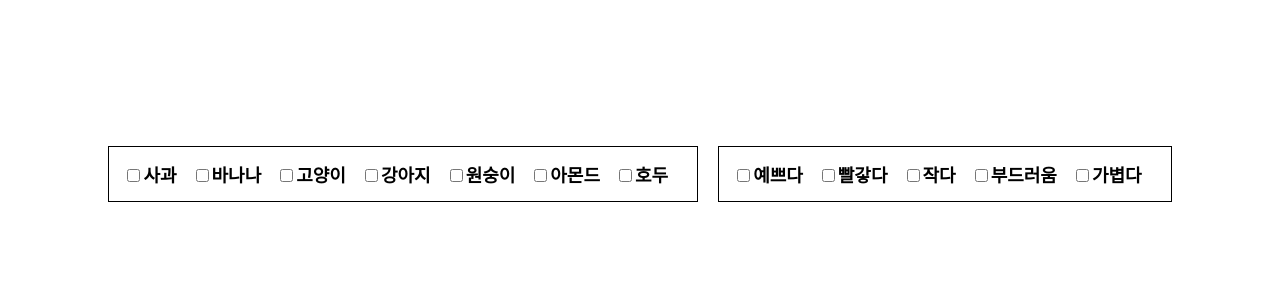
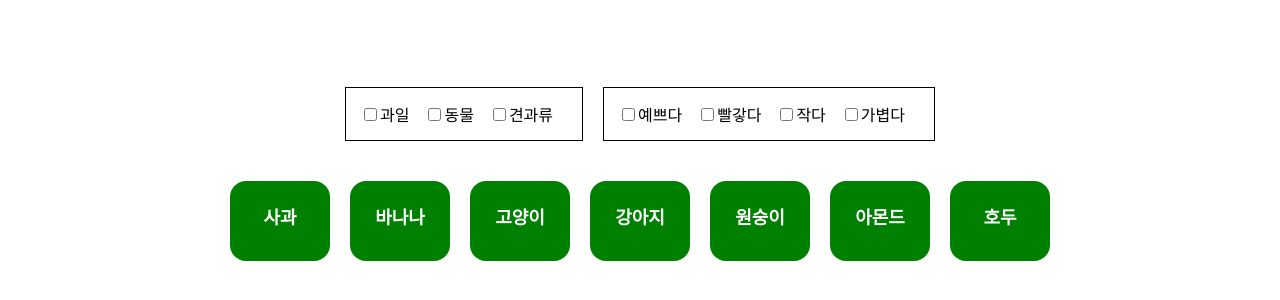
Before and after one commit to rious275/feature-filter, a React (Create React App) app: page / in a window 1280 px wide. Shown: the part 234-534 px from the top of the page. Built offline with nearby package versions, Linux system fonts and the light colour scheme.

Commit message:
Add: data, layout setting

```diff
--- a/public/data/requests.json
+++ b/public/data/requests.json
@@ -3,7 +3,7 @@
     {
       "id": 1,
       "name": "사과",
-      "material": ["예쁘다", "빨갛다"],
+      "material": ["예쁘다", "작다"],
       "kinds": "과일"
     },
     {
@@ -27,19 +27,19 @@
     {
       "id": 5,
       "name": "원숭이",
-      "material": ["빨갛다"],
+      "material": ["가볍다"],
       "kinds": "동물"
     },
     {
       "id": 6,
       "name": "아몬드",
-      "material": ["단단함"],
+      "material": ["작다"],
       "kinds": "견과류"
     },
     {
       "id": 7,
       "name": "호두",
-      "material": ["단단함", "부드러움"],
+      "material": ["단단함", "작다"],
       "kinds": "견과류"
     }
   ]
--- a/src/App.js
+++ b/src/App.js
@@ -17,36 +17,23 @@ function App() {
     console.log(`e`, e.target.value);
   }
 
+  console.log(`dataList`, dataList)
+
   return (
     <Container>
+      <FilterContainer>
         <Filter1>
           <InputDiv>
-          <input onChange={checkVal} value="사과" type="checkbox" />
-          <span>사과</span>
+            <input onChange={checkVal} value="과일" type="checkbox" />
+            <span>과일</span>
           </InputDiv>
           <InputDiv>
-          <input onChange={checkVal} value="바나나" type="checkbox" />
-          <span>바나나</span>
+            <input onChange={checkVal} value="동물" type="checkbox" />
+            <span>동물</span>
           </InputDiv>
           <InputDiv>
-          <input onChange={checkVal} value="고양이" type="checkbox" />
-          <span>고양이</span>
-        </InputDiv>
-        <InputDiv>
-          <input onChange={checkVal} value="강아지" type="checkbox" />
-          <span>강아지</span>
-        </InputDiv>
-        <InputDiv>
-          <input onChange={checkVal} value="원숭이" type="checkbox" />
-          <span>원숭이</span>
-        </InputDiv>
-        <InputDiv>
-          <input onChange={checkVal} value="아몬드" type="checkbox" />
-          <span>아몬드</span>
-        </InputDiv>
-        <InputDiv>
-          <input onChange={checkVal} value="호두" type="checkbox" />
-          <span>호두</span>
+            <input onChange={checkVal} value="견과류" type="checkbox" />
+            <span>견과류</span>
           </InputDiv>
         </Filter1>
         <Filter2>
@@ -63,14 +50,16 @@ function App() {
             <span>작다</span>
           </InputDiv>
           <InputDiv>
-          <input onChange={checkVal} value="부드러움" type="checkbox" />
-          <span>부드러움</span>
-        </InputDiv>
-        <InputDiv>
             <input onChange={checkVal} value="가볍다" type="checkbox" />
             <span>가볍다</span>
           </InputDiv>
         </Filter2>
+      </FilterContainer>
+      <CardList>
+        {dataList?.map((data) =>
+          <Card>{data.name}</Card>
+        )}
+      </CardList>
     </Container>
   );
 }
@@ -79,10 +68,17 @@ export default App;
 
 const Container = styled.div`
   display: flex;
+  flex-direction: column;
   justify-content: center;
   align-items: center;
 
   height: 100vh;
+`;
+
+const FilterContainer = styled.div`
+  display: flex;
+
+  margin-bottom: 40px;
 `;
 
 const Filter1 = styled.div`
@@ -101,7 +97,28 @@ const InputDiv = styled.div`
 
   span {
     font-family: 'Noto Sans KR', sans-serif;
-    font-size: 18px;
-    font-weight: 900;
   }
 `;
+
+const CardList = styled.div`
+  display: flex;
+`;
+
+const Card = styled.div`
+  width: 100px;
+  height: 80px;
+
+  margin: 0 10px;
+
+  border-radius: 16px;
+
+  text-align: center;
+
+  font-size: 18px;
+  font-weight: 600;
+  line-height: 4.2;
+
+  background-color: green;
+
+  color: #fff;
+`;
```
Lines whose indentation alone changed are shown as unchanged.
